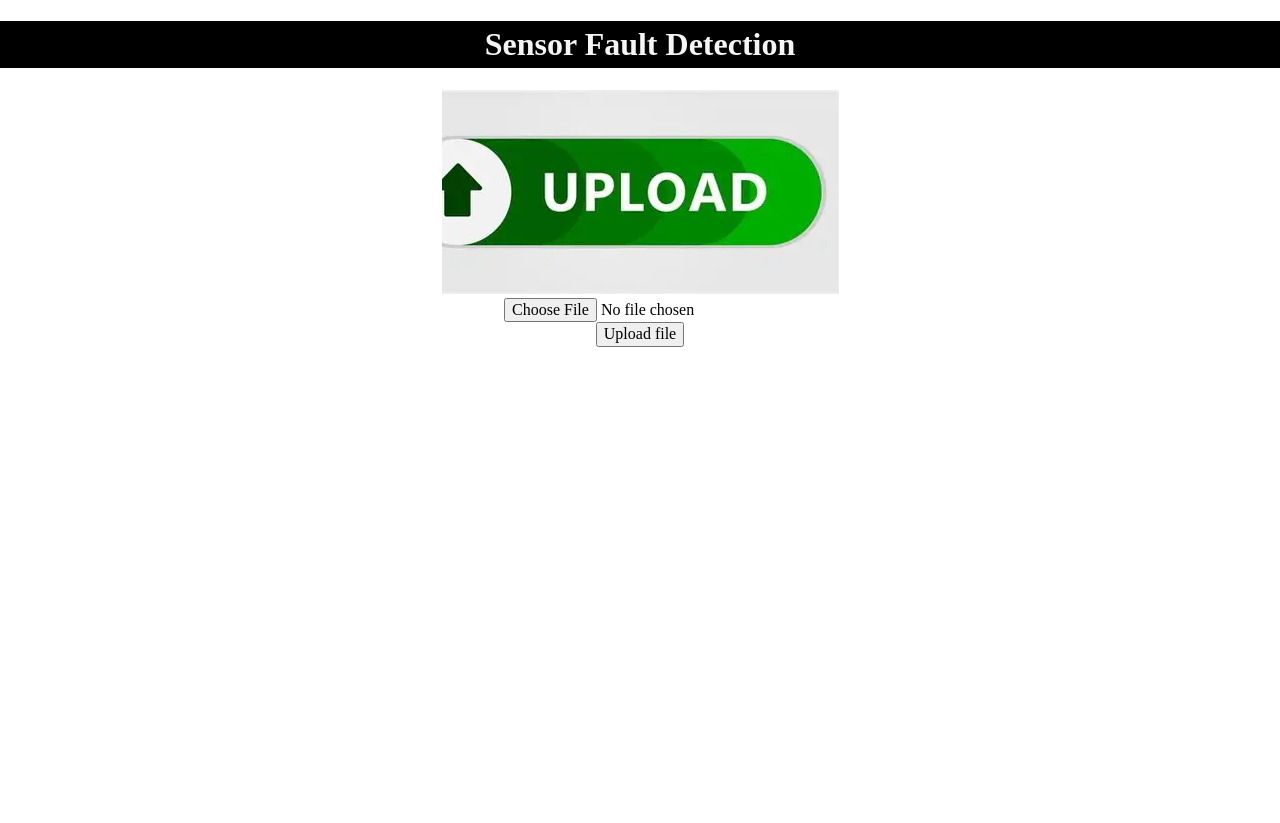
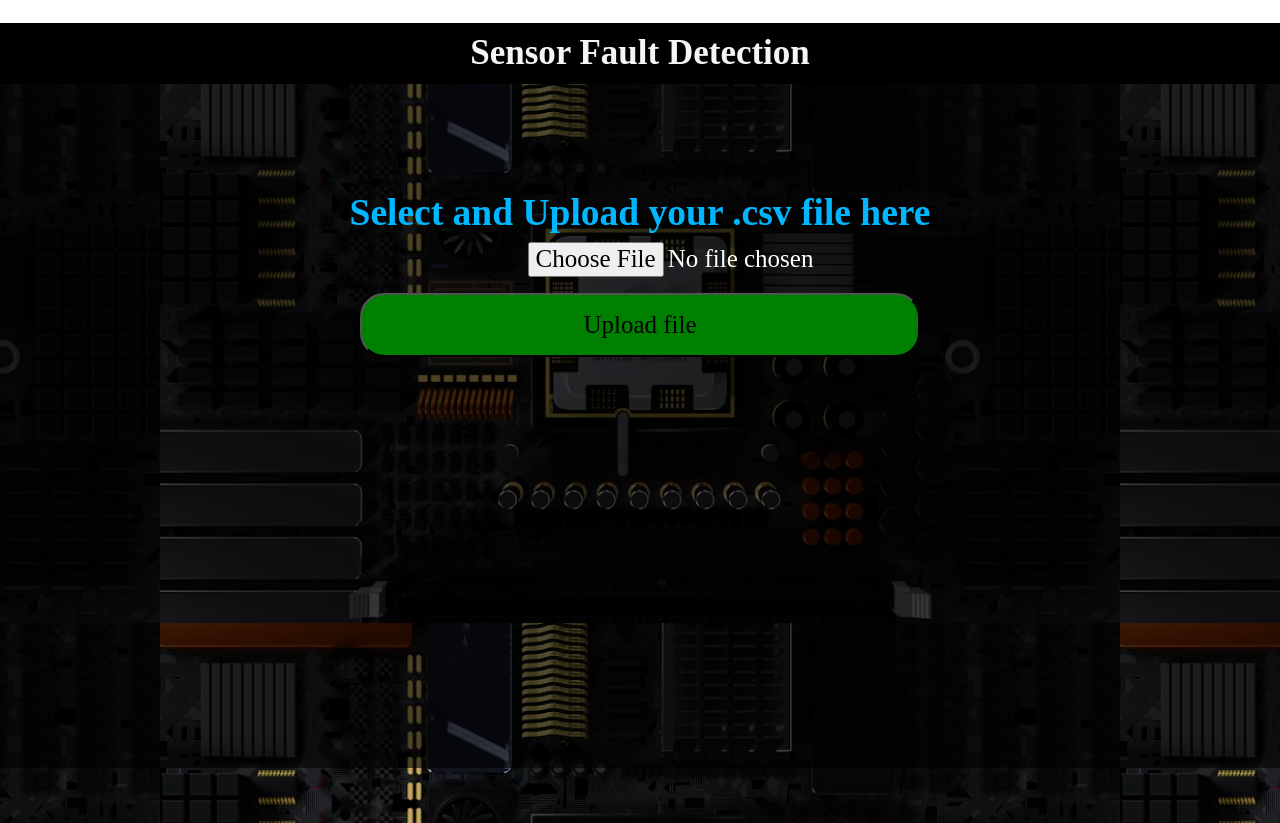
Before and after one commit to Kashish123-code/sensorproject01, a Flask app: page /predict in a window 1280 px wide. Before the commit the page ends 347 px from the top, so only its background shows below. Run offline with Flask 3, Linux system fonts and the light colour scheme; some libraries are stand-ins or nearby versions.

Commit message:
Added Dockerfile, background image and updated upload page

```diff
--- a/templates/upload_file.html
+++ b/templates/upload_file.html
@@ -8,22 +8,61 @@
     <link rel="stylesheet" href="{{ url_for('static', filename='css/style.css') }}">
 </head>
 <style>
+body{
+    margin: 0px;
+    padding: 0px;
+    box-sizing: border-box;
+}
+#hero-sec{
+    height: 100vh;
+    width: 100%;
+    background-image: url(/static/images/bg2.avif);
+    background-position-x: center;
+    background-size: 75%;
 
+}
+h1{
+    color: whitesmoke; font-size: 35px;background-color: black; padding: 10px;
+}
+.frame{
+    background-color: rgba(0, 0, 0, 0.60);
+    margin-top: -4vh;
+    padding-top: 85px;
+    height: 76vh;
+    color: white;
+    font-size: 25px;
+}
+h2{
+    color: rgb(0, 183, 255);
+    margin-bottom: 1vh;
+}
+.upload-input{
+    padding-left: 25vh
+}
+.btn{
+    margin-top: 2vh;
+    height: 8vh;
+    width: 70vh;
+    background-color: green;
+    border-radius: 3vh;
+}
 </style>
 <body>
+<div id="hero-sec">
     <form action="/predict" method="post" enctype="multipart/form-data">
-    <h1 align="center" style="color: whitesmoke; background-color: black; padding: 5px;">Sensor Fault Detection</h1>
+        <h1 align="center">Sensor Fault Detection</h1>
         <div class="frame">
             <div class="center" align="center">
                 <div class="dropzone">
-                <img src="{{ url_for('static', filename='images/OIP.webp') }}" class="upload-icon"/>
+                    <h2>Select and Upload your .csv file here</h2>
                 </div>
-            <input type="file" class="upload-input" name="file" accept=".csv">
+                <input type="file" class="upload-input" name="file" accept=".csv" >
                 <br/>
                 <button type="submit" class="btn" name="uploadbutton">Upload file</button>
             </div>
         </div>
     </form>
+</div>
 
 <!-- jQuery + Your JS -->
 <script src="https://code.jquery.com/jquery-3.6.0.min.js"></script>
```
Also changed, not shown: static/images/bg2.avif (added), 1 other file. Lines whose indentation alone changed are shown as unchanged.
